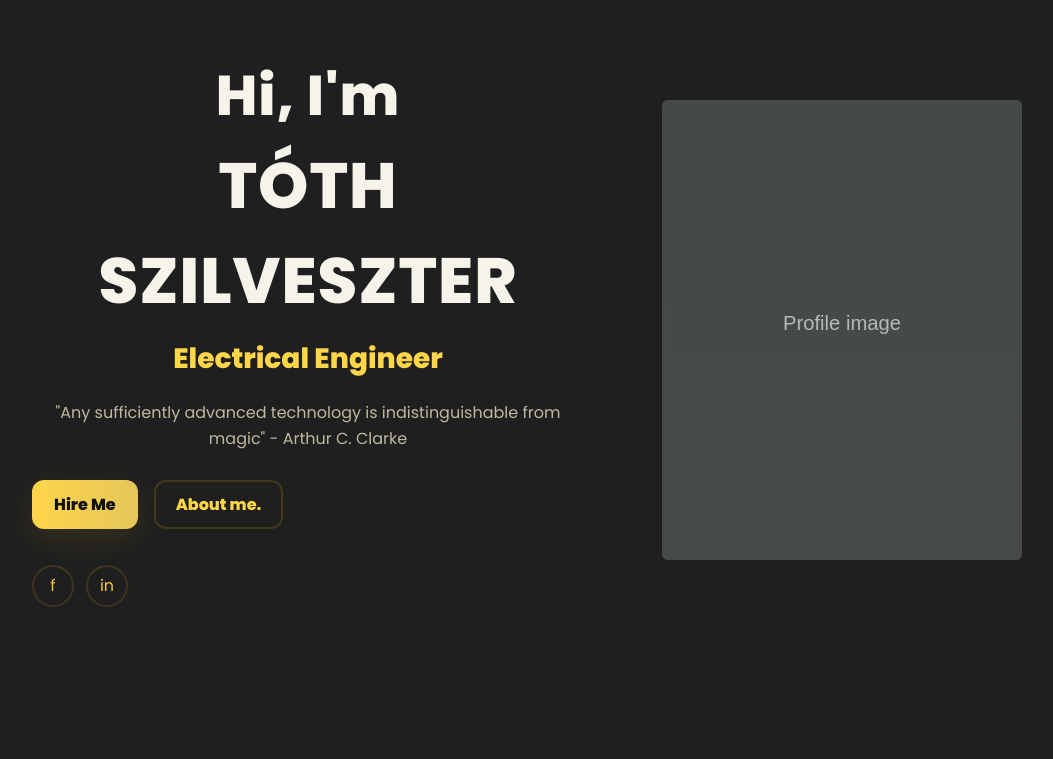
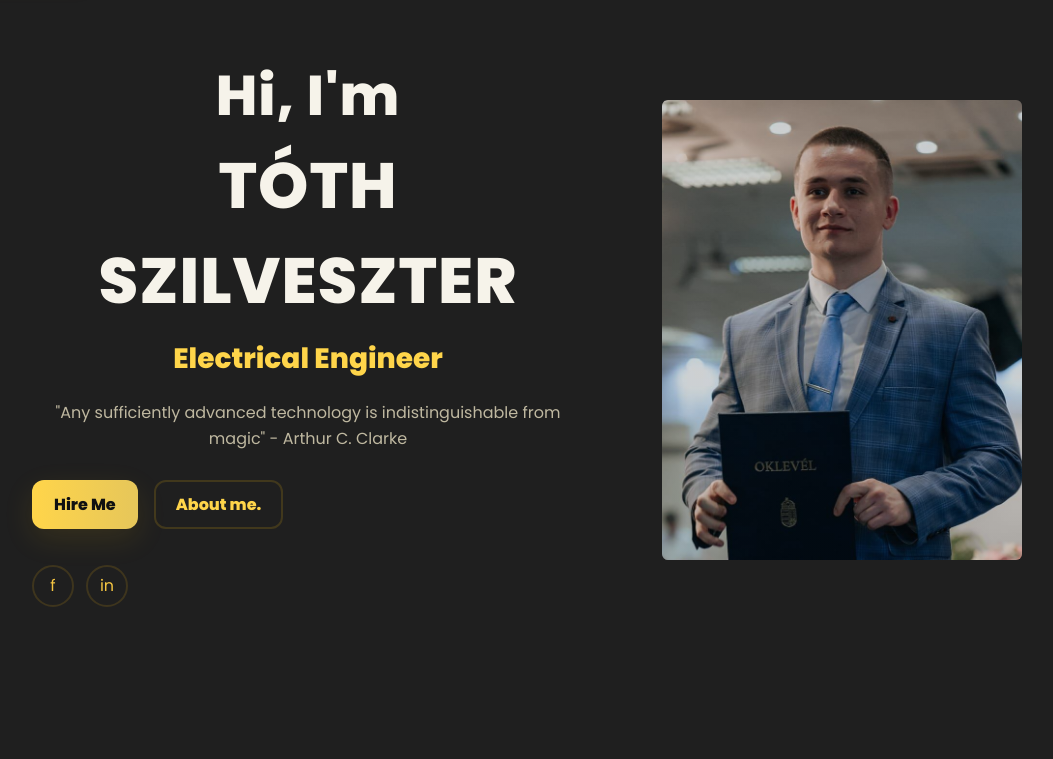
Before and after one commit to szilve60/resume, a Django app: page / in a window 1280 px wide. Shown: the part 87-846 px from the top of the page, without its empty margins (98-1151 px from the left). Run offline with Django 4.2, Linux system fonts and the light colour scheme; data comes from the database, SQL or seed files in the repository; data that the repository does not hold is empty.

Commit message:
Add onerror fallback to profile image to use static cvkep.jpg if media URL fails

```diff
--- a/resume/templates/home.html
+++ b/resume/templates/home.html
@@ -49,9 +49,9 @@
   <div class="hero-right">
     <div class="image-card">
       {% if person and person.profile_image %}
-        <img src="{{ person.profile_image.url }}" alt="{{ person.full_name }}" class="profile">
+        <img src="{{ person.profile_image.url }}" alt="{{ person.full_name }}" class="profile" onerror="this.onerror=null;this.src='{% static 'img/cvkep.jpg' %}';">
       {% else %}
-        <img src="{% static 'img/profile.svg' %}" alt="Profile" class="profile">
+        <img src="{% static 'img/cvkep.jpg' %}" alt="Profile" class="profile">
       {% endif %}
       <div class="image-overlay"></div>
     </div>
```
